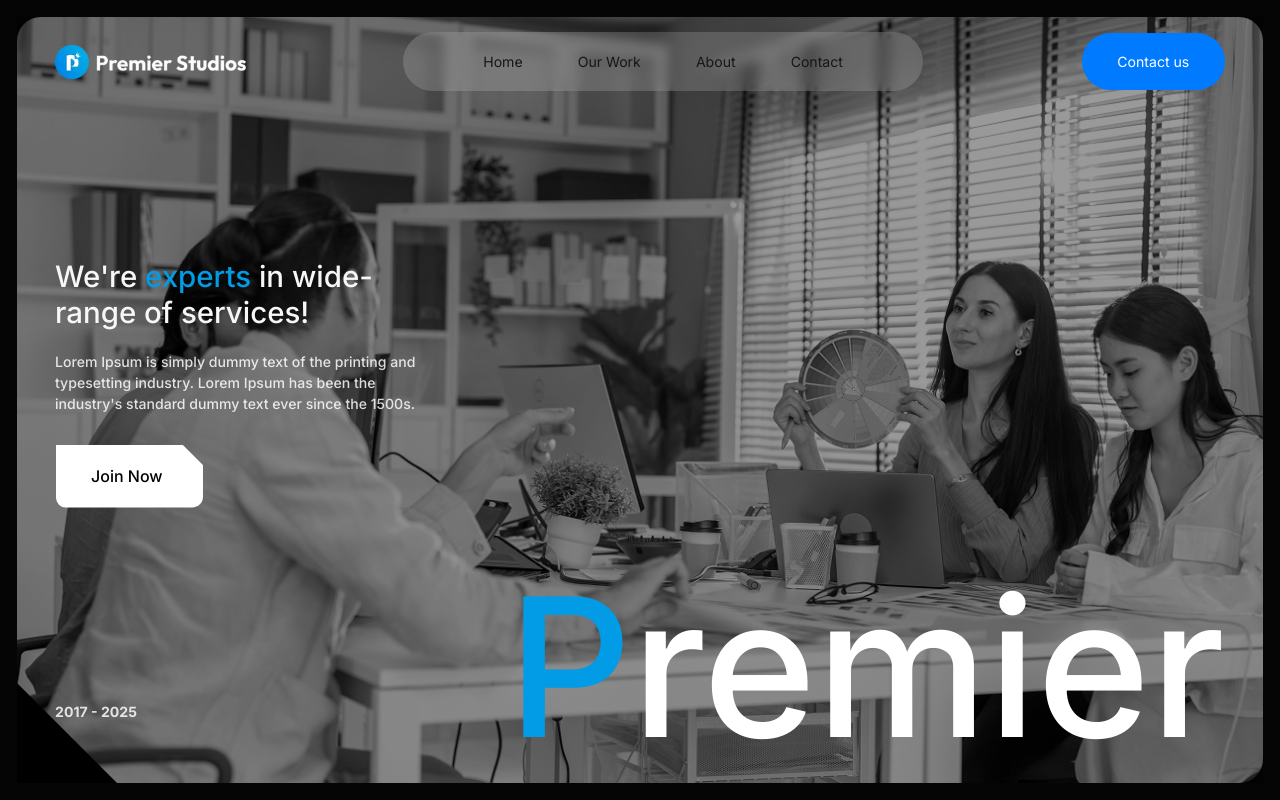
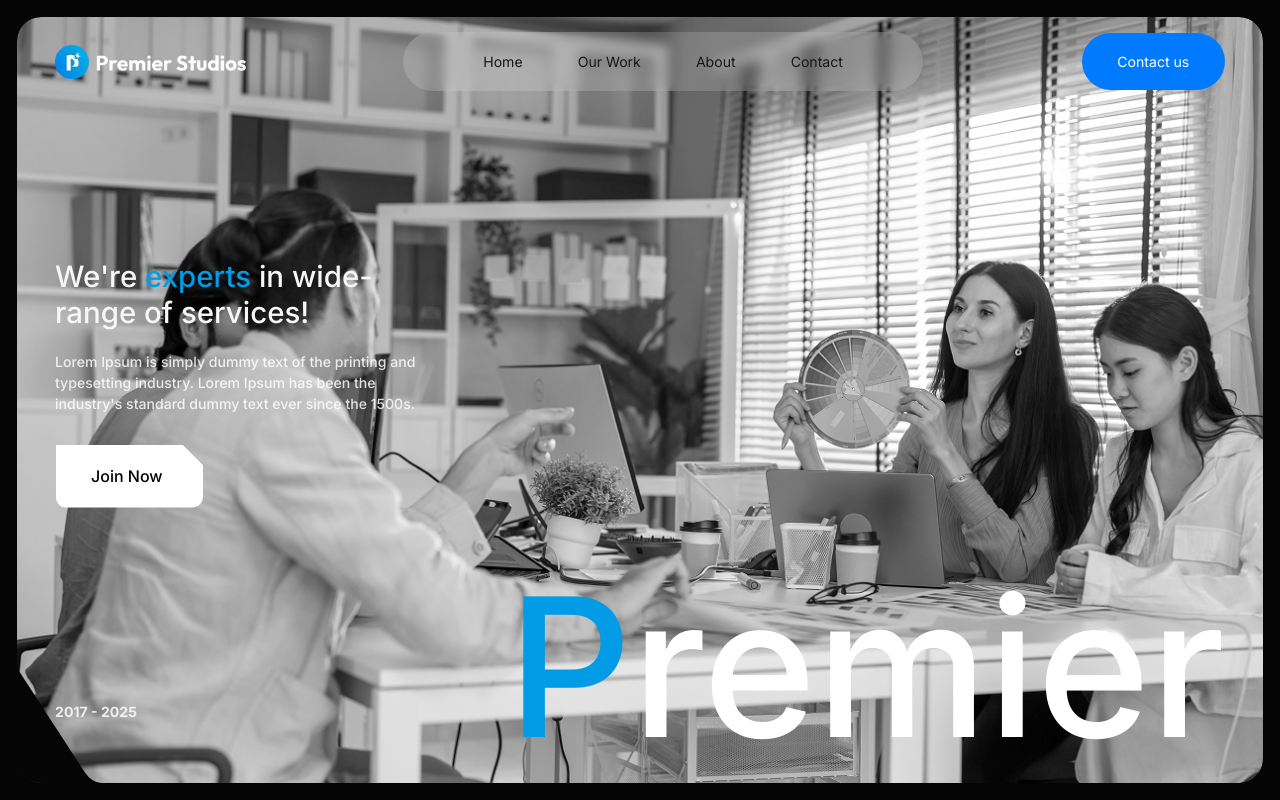
Before and after one commit to neonbhai/premier-studios-homepage, a Next.js app: page / in a window 1280 px wide. Shown: the top 800 px of the page. Built offline with nearby package versions, Linux system fonts and the light colour scheme.

Commit message:
Update svg path and year position

```diff
--- a/src/app/components/HeroBackground.tsx
+++ b/src/app/components/HeroBackground.tsx
@@ -8,18 +8,40 @@ export default function HeroBackground({
     backgroundImage,
 }: HeroBackgroundProps) {
     return (
-        <div className="absolute inset-0 m-[17px]">
+        <div className="absolute inset-0 m-[17px] overflow-hidden rounded-3xl">
             <Image
                 src={backgroundImage}
                 alt="Hero background"
                 fill
-                className="rounded-3xl object-cover object-center"
+                className="z-0 rounded-3xl object-cover object-center"
             />
             {/* If black overlay to the image is needed: */}
-            <div className="absolute inset-0 bg-black/40 md:bg-black/40 lg:bg-black/40"></div>
+            {/* <div className="absolute inset-0 z-[1] bg-black/40 md:bg-black/40 lg:bg-black/40"></div> */}
 
-            {/* Right angled triangle div using CSS borders */}
-            <div className="absolute bottom-0 left-0 h-0 w-0 rotate-90 border-b-[60px] border-l-[60px] border-b-black border-l-transparent md:border-b-[100px] md:border-l-[100px]"></div>
+            {/* Responsive opaque SVG wedge matching mask cut (desktop/tablet) */}
+            <svg
+                className="pointer-events-none absolute bottom-0 left-0 z-[2] hidden h-full w-full md:block"
+                viewBox="0 0 500 200"
+                preserveAspectRatio="none"
+                xmlns="http://www.w3.org/2000/svg"
+                aria-hidden="true"
+            >
+                <path d="M0 200 H34 Q30 200 27 197 L0 170 Z" fill="#050505" />
+            </svg>
+
+            {/* Responsive opaque SVG wedge matching mobile cut */}
+            <svg
+                className="pointer-events-none absolute bottom-0 left-0 z-[2] h-full w-full md:hidden"
+                viewBox="0 0 361 383"
+                preserveAspectRatio="none"
+                xmlns="http://www.w3.org/2000/svg"
+                aria-hidden="true"
+            >
+                <path
+                    d="M0 383 H34.0705 Q30 383 27 380 L0 348.9295 Z"
+                    fill="#050505"
+                />
+            </svg>
         </div>
     );
 }
--- a/src/app/components/HeroSection.tsx
+++ b/src/app/components/HeroSection.tsx
@@ -49,7 +49,7 @@ export default function HeroSection({
 
             {/* Year Badge */}
             {showYearBadge && (
-                <div className="absolute right-[8%] bottom-24 sm:bottom-28 md:right-[6%] md:bottom-30 md:left-auto lg:bottom-[9.7vh] lg:left-8 xl:bottom-[9.7vh] xl:left-[4.3vw]">
+                <div className="absolute right-[8%] bottom-24 sm:bottom-28 md:right-[6%] md:bottom-30 md:left-auto lg:bottom-[9.7vh] lg:left-15 xl:bottom-[9.7vh] xl:left-[4.3vw]">
                     <div className="text-sm leading-[1.5] font-bold text-white/83 sm:text-base xl:text-[1.1vw]">
                         {yearBadge}
                     </div>
```
